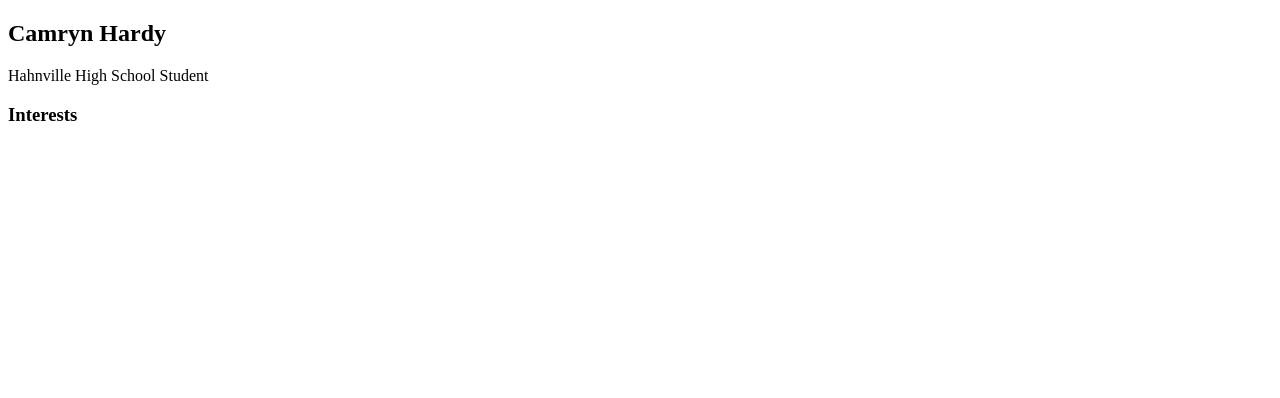
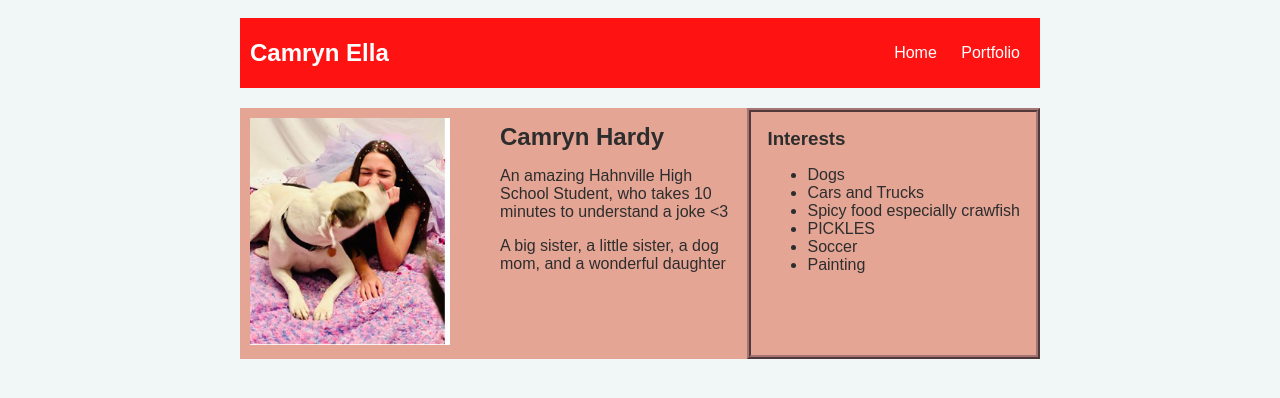
Before and after one commit to camhardy27/camhardy27.github.io, a plain HTML site: page index.html in a window 1280 px wide. Drawn offline with Linux system fonts and the light colour scheme.

Commit message:
first website

```diff
--- a/index.html
+++ b/index.html
@@ -1,32 +1,52 @@
 <!DOCTYPE HTML>
 <html>
+
 <head>
     <title>cammys creativity</title>
+    <link rel="stylesheet" href="style.css">
 </head>
 
 <body>
     <!-- Visible HTML elements GO HERE -->
-        <div>
+    <div id="all-contents">
         <nav>
-
+            <h1> Camryn Ella </h1>
+            <ul id="nav-ul">
+                <li class="nav-li">
+                    <a href="index.html"> Home </a>
+                </li>
+                <li class="nav-li">
+                    <a href="portfolio.html"> Portfolio </a>
+                </li>
+            </ul>
         </nav>
 
         <main>
             <!-- Sidebar section -->
-                <div>
-
+            <div class="sidebar">
+                <img class="sidebar-img" src="images/camandjack.png">
             </div>
 
             <!-- Content section-->
-                <div>
+            <div class="content">
                 <h2>Camryn Hardy</h2>
-                    <p>Hahnville High School Student</p>
+                <p>An amazing Hahnville High School Student, who takes 10 minutes to understand a joke <3 </p>
+                        <p> A big sister, a little sister, a dog mom, and a wonderful daughter</p>
             </div>
             <!-- Interests section -->
-                <div>
+            <div id="interests">
                 <h3>Interests</h3>
+                <ul>
+                    <li> Dogs </li>
+                    <li> Cars and Trucks </li>
+                    <li> Spicy food especially crawfish </li>
+                    <li> PICKLES </li>
+                    <li> Soccer </li>
+                    <li> Painting </li>
+                </ul>
             </div>
         </main>
     </div>
 </body>
+
 </html>
--- /dev/null
+++ b/style.css
@@ -0,0 +1,73 @@
+body {
+    background: rgb(241, 246, 247);
+    color: rgb(45, 45, 45);
+    padding: 10px;
+    font-family: arial;
+}
+
+#all-contents {
+  max-width: 800px;
+    margin: auto;
+}
+
+/* navigation menu */
+nav {
+    background: rgb(254, 18, 18);
+   margin: 0 auto;
+   margin-bottom: 20px;
+    display: flex;
+    padding: 10px;
+}
+
+h1 {
+    display: flex;
+    align-items: center;
+    color: rgb(255, 255, 255);
+    flex: 1;
+    margin: 0;
+}
+
+#nav-ul {
+    list-style-image: none;
+}
+
+.nav-li {
+    display: inline-block;
+    padding: 0 10px;
+}
+
+a {
+    text-decoration: none;
+    color: #fff;
+}
+
+/* main container area beneath menu */
+main {
+    background: rgb(228, 165, 149);
+    display: flex;
+}
+
+.sidebar {
+    margin-right: 25px;
+    padding: 10px;
+}
+
+.sidebar-img {
+    width: 200px;
+
+}
+
+.content {
+    flex: 1;
+    padding: 15px;
+}
+
+/* portfolio styles */
+#interests {
+    border: 4px rgb(165, 116, 116) ridge;
+    padding: 16px;
+}
+
+h2, h3 {
+    margin: 0px;
+}
```
Also changed, not shown: images/camandjack.png (added). Lines whose indentation alone changed are shown as unchanged.
